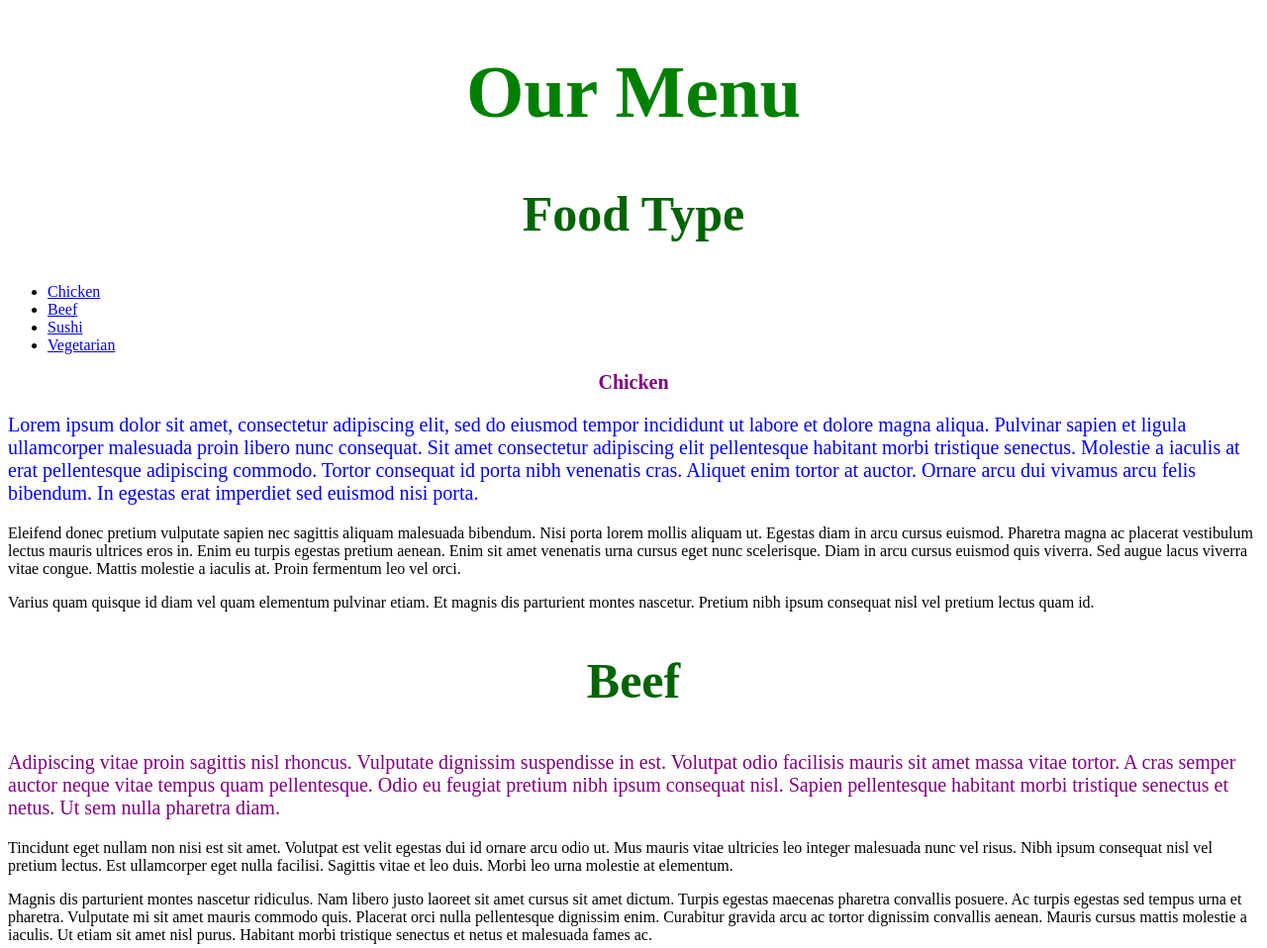
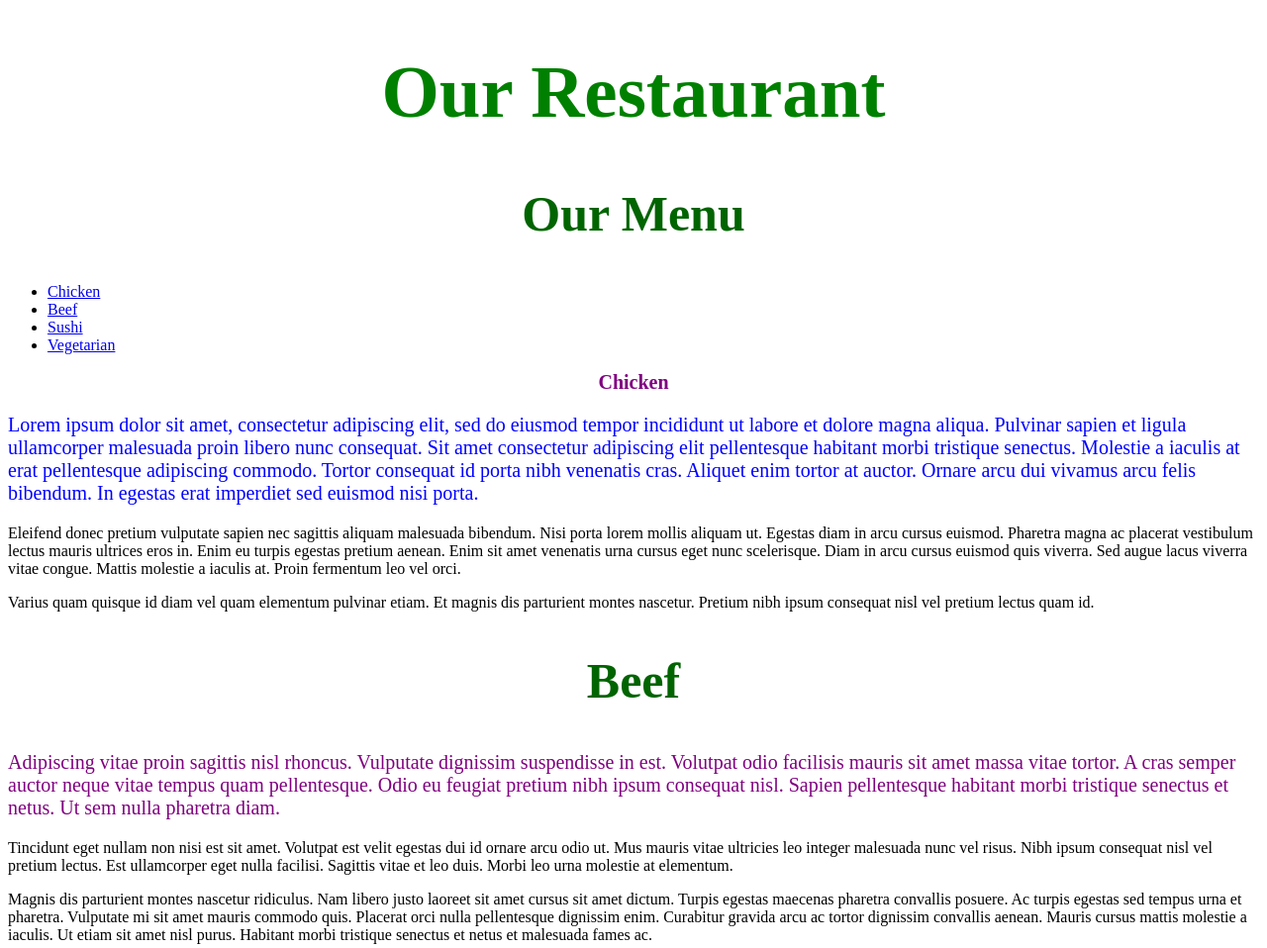
Before and after one commit to ProfessorUnicorn/coursera-test, a plain HTML site: page module2assignment.html in a window 1280 px wide. Shown: the top 958 px of the page at 99% size. Drawn offline with Linux system fonts and the light colour scheme.

Commit message:
menu section added; submenu changed to articles

```diff
--- a/module2assignment.html
+++ b/module2assignment.html
@@ -67,10 +67,13 @@
     <body>
 
         <!-- Main heading on the page -->
-        <h1>Our Menu</h1>
+        <h1>Our Restaurant</h1>
+
+        <!-- Restaurant Menu -->
+        <section>
 
             <!-- Table of Contents -->
-        <h2 id="food_type">Food Type</h2>
+            <h2 id="food_type">Our Menu</h2>
             <nav>
                 <ul> <!-- specifying links for each item with # followed by id -->
                     <li><a href="#chicken_menu">Chicken</a></li>
@@ -80,8 +83,8 @@
                 </ul>
             </nav>
 
-        <!-- Chicken Section -->
-        <section id="chicken_menu">
+            <!-- Chicken Menu -->
+            <article id="chicken_menu">
                 <h2
                     class="purple"
                     >Chicken</h2>
@@ -96,11 +99,11 @@
 
                 <p>Varius quam quisque id diam vel quam elementum pulvinar etiam. Et magnis dis parturient montes nascetur. Pretium nibh ipsum consequat nisl vel pretium lectus quam id.
                 </p>
-        </section>
+            </article>
 
 
             <!-- Beef Menu -->
-        <section id="beef_menu">
+            <article id="beef_menu">
                 <h2>Beef</h2>
 
                 <p
@@ -113,10 +116,10 @@
 
                 <p>Magnis dis parturient montes nascetur ridiculus. Nam libero justo laoreet sit amet cursus sit amet dictum. Turpis egestas maecenas pharetra convallis posuere. Ac turpis egestas sed tempus urna et pharetra. Vulputate mi sit amet mauris commodo quis. Placerat orci nulla pellentesque dignissim enim. Curabitur gravida arcu ac tortor dignissim convallis aenean. Mauris cursus mattis molestie a iaculis. Ut etiam sit amet nisl purus. Habitant morbi tristique senectus et netus et malesuada fames ac.
                 </p>
-        </section>
+            </article>
 
             <!-- Sushi Menu -->
-        <section id="sushi_menu">
+            <article id="sushi_menu">
                 <h2>Sushi</h2>
 
                 <p
@@ -129,10 +132,10 @@
 
                 <p>Facilisi morbi tempus iaculis urna id volutpat lacus laoreet. Quisque sagittis purus sit amet volutpat consequat mauris nunc. Enim diam vulputate ut pharetra sit. Mattis rhoncus urna neque viverra justo nec ultrices. Tincidunt arcu non sodales neque sodales ut etiam.
                 </p>
-        </section>
+            </article>
 
             <!-- Vegetarian Menu -->
-        <section id="vegetarian_menu">
+            <article id="vegetarian_menu">
                 <h2>Vegetarian</h2>
 
                 <p>Nec tincidunt praesent semper feugiat nibh sed. Egestas pretium aenean pharetra magna ac. Dictum varius duis at consectetur lorem donec massa sapien faucibus. Mauris a diam maecenas sed enim ut. Posuere sollicitudin aliquam ultrices sagittis orci a scelerisque purus. Eleifend donec pretium vulputate sapien nec sagittis aliquam. Eget lorem dolor sed viverra. Urna porttitor rhoncus dolor purus non. Turpis tincidunt id aliquet risus.
@@ -143,13 +146,14 @@
 
                 <p>Facilisi morbi tempus iaculis urna id volutpat lacus laoreet. Quisque sagittis purus sit amet volutpat consequat mauris nunc. Enim diam vulputate ut pharetra sit. Mattis rhoncus urna neque viverra justo nec ultrices. Tincidunt arcu non sodales neque sodales ut etiam. Nec tincidunt praesent semper feugiat nibh sed. Egestas pretium aenean pharetra magna ac. Dictum varius duis at consectetur lorem donec massa sapien faucibus. Mauris a diam maecenas sed enim ut. Posuere sollicitudin aliquam ultrices sagittis orci a scelerisque purus. Eleifend donec pretium vulputate sapien nec sagittis aliquam. Eget lorem dolor sed viverra. Urna porttitor rhoncus dolor purus non. Turpis tincidunt id aliquet risus.
                 </p>
-        </section>
+            </article>
 
             <!-- Navigation back to the top -->
             <nav>
                 <a href="#food_type">Back to Our Menu</a>
             </nav>
 
+        </section>
 
     </body> <!--- End of website body -->
 </html> <!--- End of document -->
```
Lines whose indentation alone changed are shown as unchanged.
